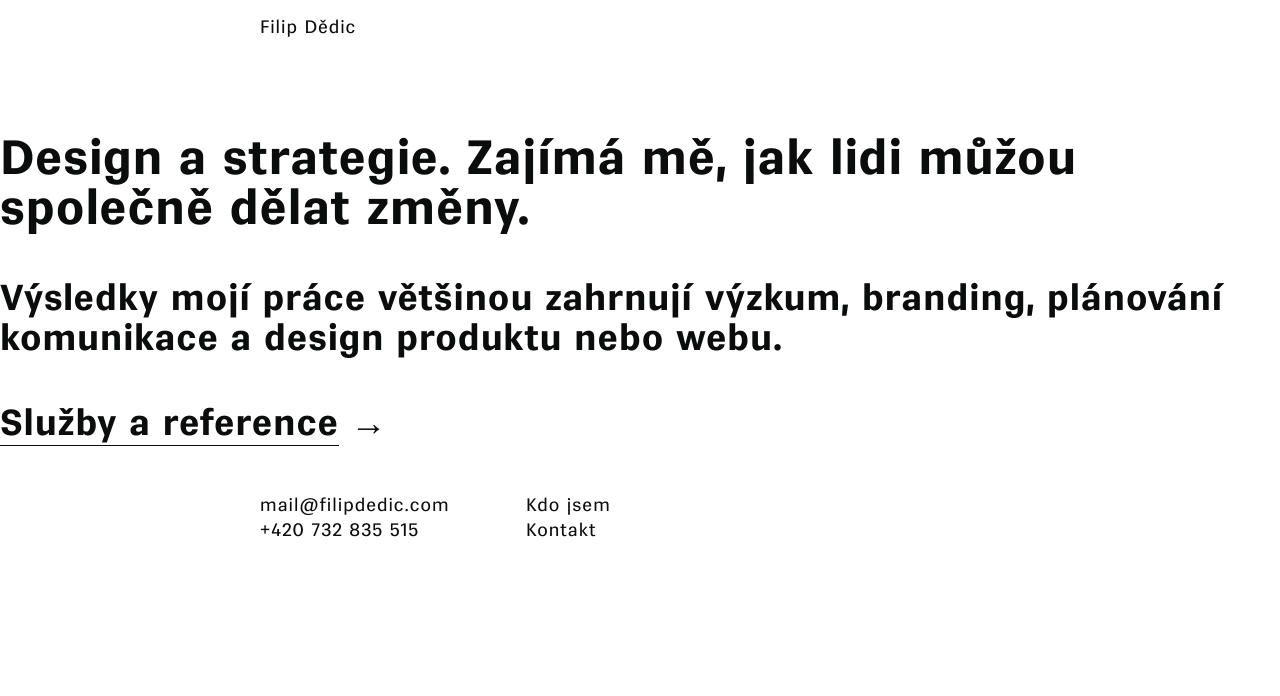
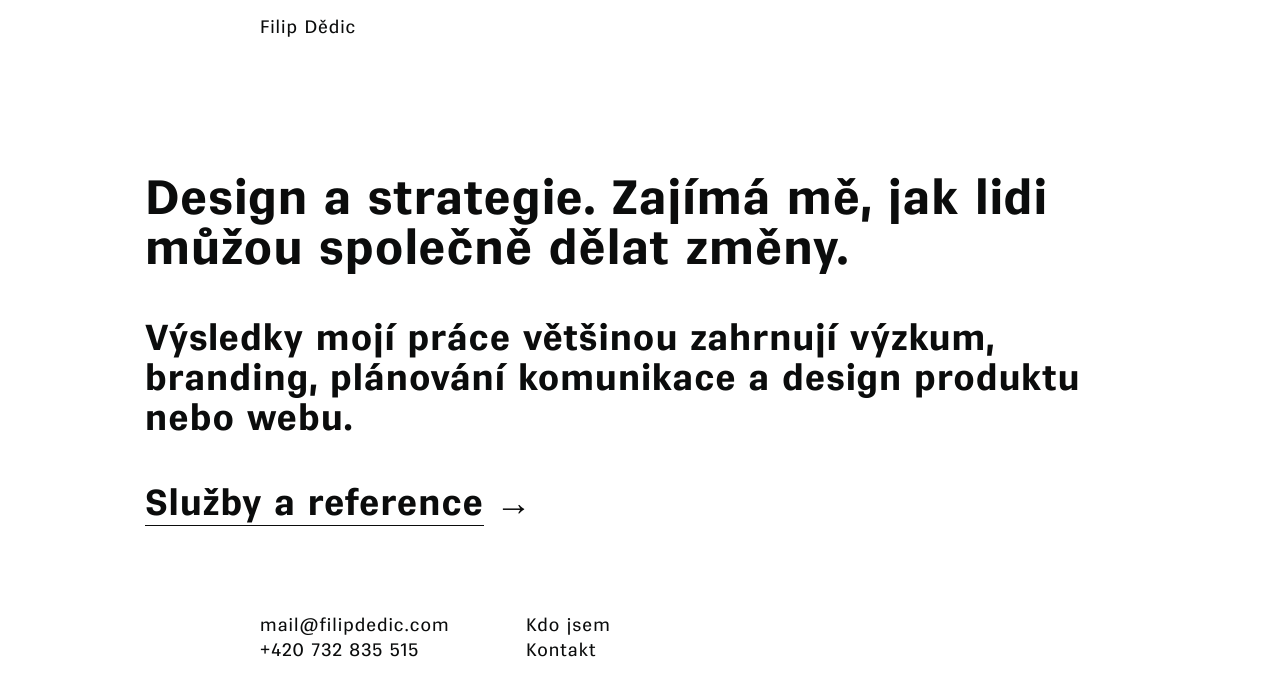
Before and after one commit to fdedic/fdedic.github.io, a Jekyll site: the page built from index.md, in a window 1280 px wide. Shown: the top 696 px of the page. Built offline with Jekyll 4.4.1, drawn with Linux system fonts in a browser that asks for light colours; nearby versions of some CDN libraries.

Commit message:
Update default.html

```diff
--- a/_layouts/default.html
+++ b/_layouts/default.html
@@ -4,14 +4,8 @@
 {% include header.html %}
 
 <section class="content">
-  <div class="container">
-    <div class="row">
-      <div class="twelve columns">
-
-        {{content}}
-
-      </div>
-    </div>
+  <div id="wrapper" class="text-block">
+    {{content}}
   </div>
 </section>
 
```
